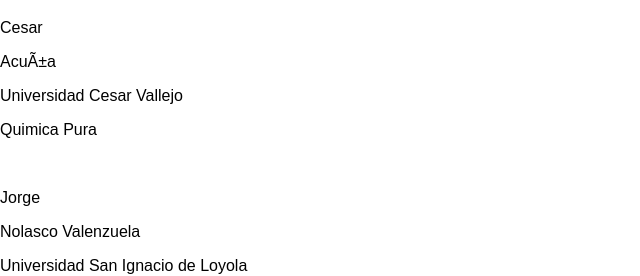
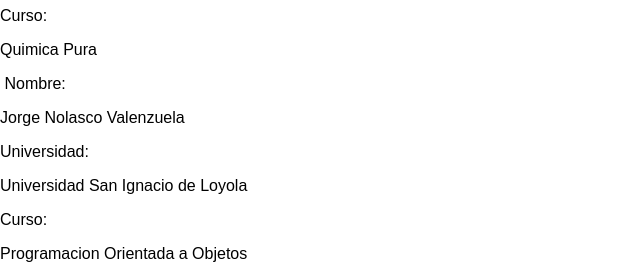
Before and after one commit to darkraul03/RAULDIOS, a PHP site: page /lista_profesores.php in a window 1280 px wide. Shown: the part 1925-2201 px from the top of the page, without its empty margins (0-640 px from the left). Run offline with PHP 8.4, Linux system fonts and the light colour scheme; data comes from the database, SQL or seed files in the repository; data that the repository does not hold is empty.

Commit message:
pizza : )

```diff
--- a/lista_profesores.php
+++ b/lista_profesores.php
@@ -26,21 +26,25 @@
 	</head>
 	<body>
 		<?php include 'cabecera.php' ?>
-		<section>
+		<section id="contlista">
 			<h1> Lista Profesores </h1>
+			<div>
 				<?php
 				# Paso 4: iterar
 				while ($fila = mysql_fetch_assoc($request)) {
 				?>
-
-				<img src="<?php echo $fila['foto'] ?>" height ="200"/>
-				<p><?php echo utf8_encode($fila['Nombre']) ?></p>
-				<p><?php echo utf8_encode($fila['Apellido']) ?></p>
+					<div id="lista">
+						<img src="<?php echo $fila['foto'] ?>" width ="200"/>
+						<span>Nombre:</span>
+						<p><?php echo utf8_encode($fila['Nombre']) ?> <?php echo utf8_encode($fila['Apellido']) ?></p>
+						<span>Universidad:</span>
 						<p><?php echo utf8_encode($fila['Universidad']) ?></p>
+						<span>Curso:</span>
 						<p><?php echo utf8_encode($fila['Curso']) ?></p>
-
+					</div>
 
 				<?php } ?>
+			</div>
 			<a id="b_profesores" href="buscar_profesor.php">Buscar Profesores</a>
 
 		</section>
```
Lines whose indentation alone changed are shown as unchanged.
